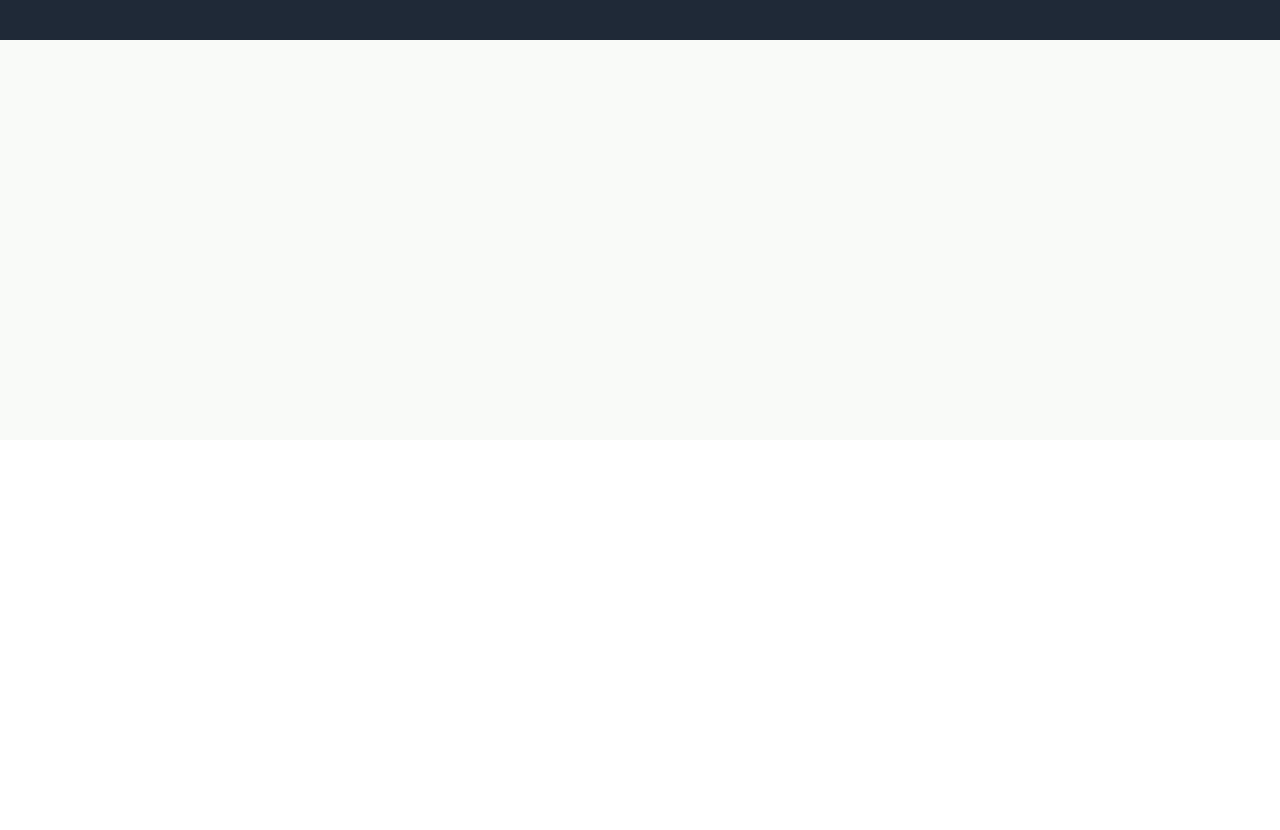
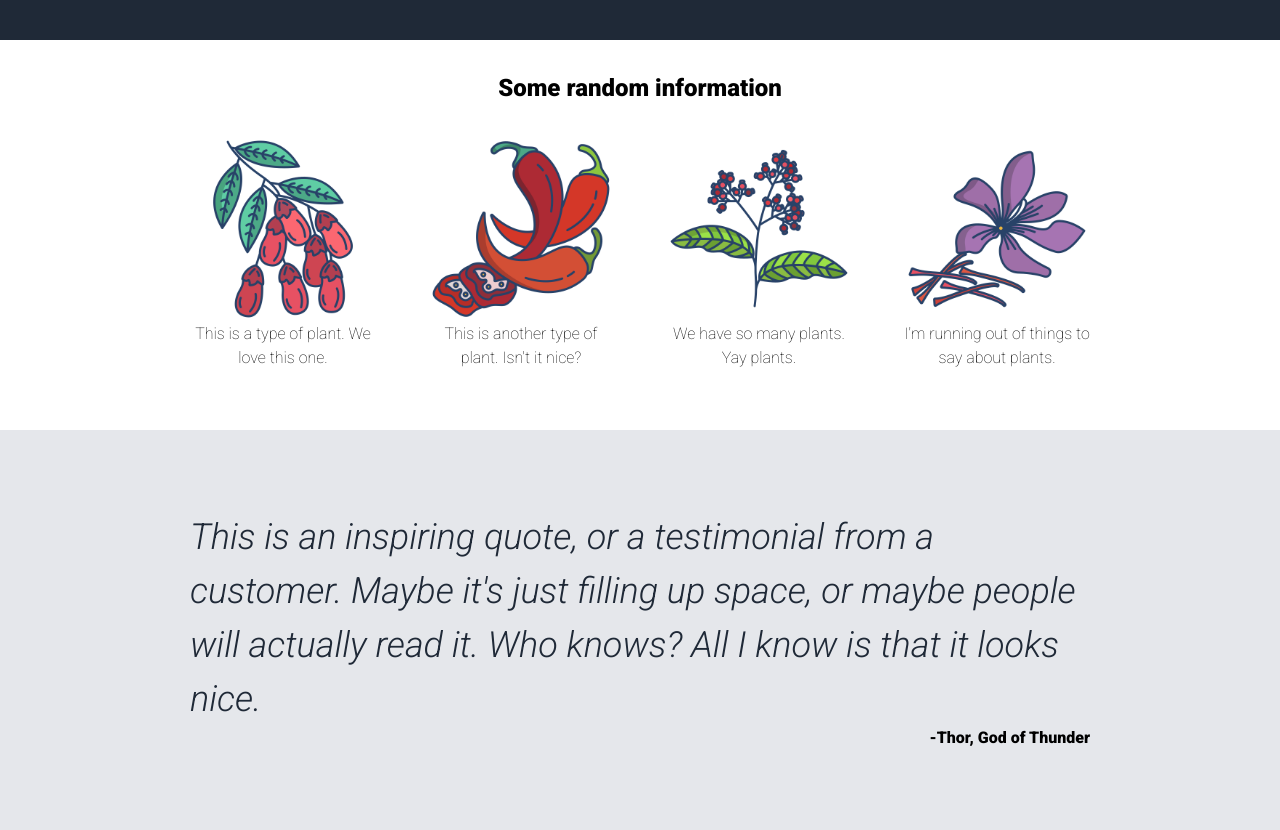
Before and after one commit to pepzarate/starter-site, a plain HTML site: page index.html in a window 1280 px wide. Shown: the part 400-1230 px from the top of the page. Before the commit the page ends 840 px from the top, so only its background shows below. Drawn offline with Linux system fonts and the light colour scheme.

Commit message:
completed random information and testimonial

```diff
--- a/css/style.css
+++ b/css/style.css
@@ -1,4 +1,5 @@
-@import url('https://fonts.googleapis.com/css2?family=Roboto&display=swap');
+  @import url('https://fonts.googleapis.com/css2?family=Roboto:ital,wght@0,100;0,900;1,100;1,300;1,400;1,900&display=swap');
+
 :root{
     --main-color: #1f2937;
     --blue: #3882F6;
@@ -93,8 +94,39 @@ span.logo{
     max-width: 400px;
     max-height: 400px;
 }
-.bg-white{
-    max-width: 100% !important;
-    background-color: #F9FAF8;
+.title{
+    text-align: center;
+    margin: 30px 0;
+}
+.cards{
+    display: flex;
+    justify-content: center;
+    gap: 52px;
+}
+.card-element{
+    max-width: 200px;
+    margin-bottom: 60px;
+    text-align: center;
+}
+.quote{
     height: 400px;
+    background-color: #E5E7EB;
 }
+.quote>.wrapped-content{
+    height: 100%;
+    display: flex;
+    flex-direction: column;
+    justify-content: center;
+    align-items: center;
+}
+.comment{
+    font-size: 36px;
+    text-align: left;
+    font-weight: 300;
+    font-style: italic;
+    color: #1F2937;
+}
+.author{
+    align-self: flex-end;
+    font-weight: bold;
+}
--- a/index.html
+++ b/index.html
@@ -30,8 +30,32 @@
             </div>
         </div>
     </main>
-    <section class="bg-white">
-
+    <section class="wrapped-content random-information">
+        <h1 class="title">Some random information</h1>
+        <div class="cards">
+            <div class="card-element">
+              <img src="./img/barberry.png" alt="barberry">
+              <div class="text">This is a type of plant. We love this one.</div>
+            </div>
+            <div class="card-element">
+              <img src="./img/chilli.png " alt="chili">
+              <div class="text">This is another type of plant. Isn't it nice?</div>
+            </div>
+            <div class="card-element">
+              <img src="./img/pepper.png" alt="pepper">
+              <div class="text">We have so many plants. Yay plants.</div>
+            </div>
+            <div class="card-element">
+              <img src="./img/saffron.png" alt="saffron">
+              <div class="text">I'm running out of things to say about plants.</div>
+            </div>
+          </div>
+    </section>
+    <section class="quote">
+        <div class="wrapped-content">
+            <article class="comment">This is an inspiring quote, or a testimonial from a customer. Maybe it's just filling up space, or maybe people will actually read it. Who knows? All I know is that it looks nice.</article>
+            <span class="author">-Thor, God of Thunder</span>
+        </div>
     </section>
     <footer></footer>
 </body>
```
Also changed, not shown: img/barberry.png (added), img/chilli.png (added), img/pepper.png (added), img/saffron.png (added).
